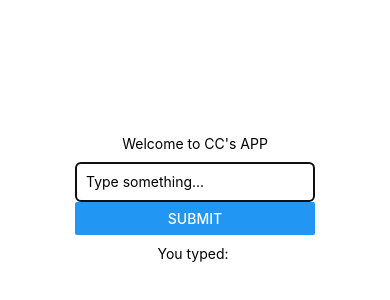
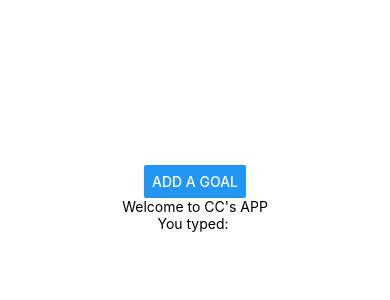
Before and after one commit to UCC1222/CS5520, a React Native app: screen / in a window 390 px wide. Shown: the part 224-524 px from the top of the page. Built offline with nearby package versions, Linux system fonts and the light colour scheme.

Commit message:
Add modal functionality to Input component

```diff
--- a/App.tsx
+++ b/App.tsx
@@ -1,23 +1,25 @@
 import React, { useState } from 'react';
 import { StatusBar } from 'expo-status-bar';
-import { StyleSheet, View, Text } from 'react-native';
+import { StyleSheet, View, Text, Button } from 'react-native';
 import Header from './components/Header';
 import Input from './components/Input';
 
 export default function App() {
   const appName = "CC's APP";
   const [text, setText] = useState(''); // State to store the input data
-
+  const [isModalVisible, setModalVisible] = useState(false); // State to control the modal visibility
   // Callback function to handle the input text
   function handleInputData(input: string): void {
     setText(input); // Update the state with the received input
+    setModalVisible(false); // Close the modal
   }
 
   return (
     <View style={styles.container}>
+      <Button title="Add a goal" onPress={() => setModalVisible(true)} />
       <Header appName={appName} />
       {/* Pass props to Input */}
-      <Input textInputFocus={true} inputHandler={handleInputData} />
+      <Input textInputFocus={true} inputHandler={handleInputData} modalVisible={isModalVisible}/>
       {/* Uncomment Text to display the input */}
       <Text>You typed: {text}</Text>
       <StatusBar style="auto" />
--- a/components/Input.tsx
+++ b/components/Input.tsx
@@ -1,14 +1,16 @@
 import React, { useState } from 'react';
-import { Button, StyleSheet, TextInput, View } from 'react-native';
+import { Modal, Button, StyleSheet, TextInput, View } from 'react-native';
 
 // Define the props interface
 interface InputProps {
+  modalVisible: boolean; // Boolean to control visibility
   textInputFocus: boolean; // Boolean to control focus
   inputHandler: (text: string) => void; // Callback to handle input text
 }
 
-export default function Input({ textInputFocus, inputHandler }: InputProps) {
+export default function Input({ modalVisible, textInputFocus, inputHandler }: InputProps) {
   const [inputText, setInputText] = useState(''); // State for TextInput
+
 
   // Function to handle the Submit button press
   const handleSubmit = () => {
@@ -17,6 +19,7 @@ export default function Input({ textInputFocus, inputHandler }: InputProps) {
   };
 
   return (
+    <Modal visible={modalVisible} animationType="slide">
       <View style={styles.container}>
         <TextInput
           style={styles.input}
@@ -27,12 +30,17 @@ export default function Input({ textInputFocus, inputHandler }: InputProps) {
         />
         <Button title="Submit" onPress={handleSubmit} />
       </View>
+    </Modal>
   );
 }
 
 const styles = StyleSheet.create({
   container: {
-    padding: 10,
+    flex: 1,
+    backgroundColor: '#fff',
+    alignItems: 'center',
+    justifyContent: 'center',
+    padding: 20,
   },
   input: {
     height: 40,
```
Lines whose indentation alone changed are shown as unchanged.
